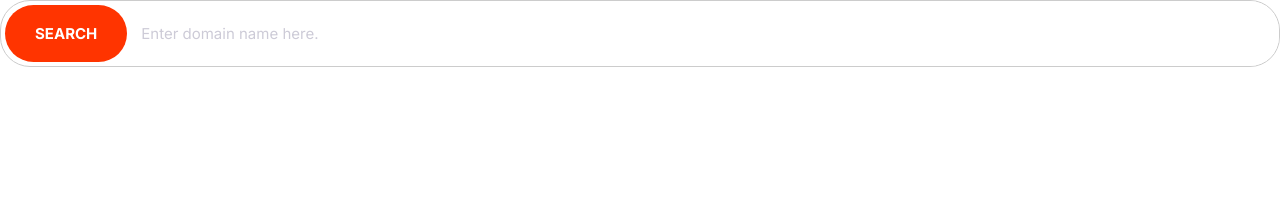
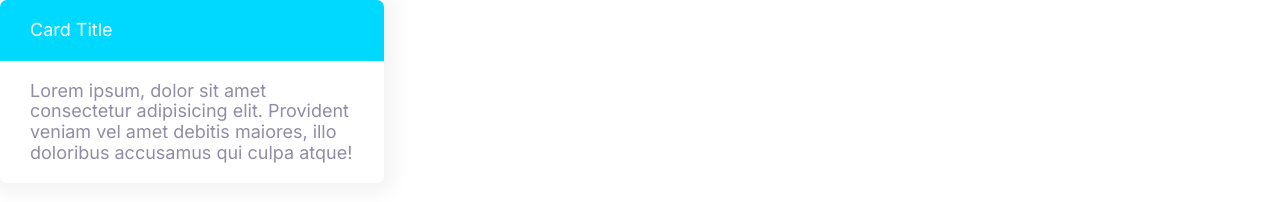
Before and after one commit to Tebogo-star/Moshify, a plain HTML site: page index.html in a window 1280 px wide. Drawn offline with Linux system fonts and the light colour scheme.

Commit message:
Creating Cards

```diff
--- a/css/styles.css
+++ b/css/styles.css
@@ -239,3 +239,21 @@ a {
 .input-group .btn {
   margin: 4px;
 }
+/* Card */
+.card {
+  border-radius: 7px;
+  box-shadow: 0 0 20px 10px #f3f3f3;
+  overflow: hidden;
+}
+.card__header,
+.card__body {
+  padding: 2rem 3rem;
+}
+.card--primary .card__header {
+  background: var(--color-primary);
+  color: #fff;
+}
+.card--secondary .card__header {
+  background: var(--color-secondary);
+  color: #fff;
+}
--- a/index.html
+++ b/index.html
@@ -15,9 +15,15 @@
     <link rel="stylesheet" href="css/styles.css" />
   </head>
   <body>
-    <div class="input-group">
-      <button class="btn btn-accent">Search</button>
-      <input type="text" class="input" placeholder="Enter domain name here." />
+    <div style="width: 30%" padding:4rem>
+      <div class="card card--secondary">
+        <header class="card__header">Card Title</header>
+        <div class="card__body">
+          Lorem ipsum, dolor sit amet consectetur adipisicing elit. Provident
+          veniam vel amet debitis maiores, illo doloribus accusamus qui culpa
+          atque!
+        </div>
+      </div>
     </div>
   </body>
 </html>
```
Also changed, not shown: components/cards.html (added, +9 -0 lines).
